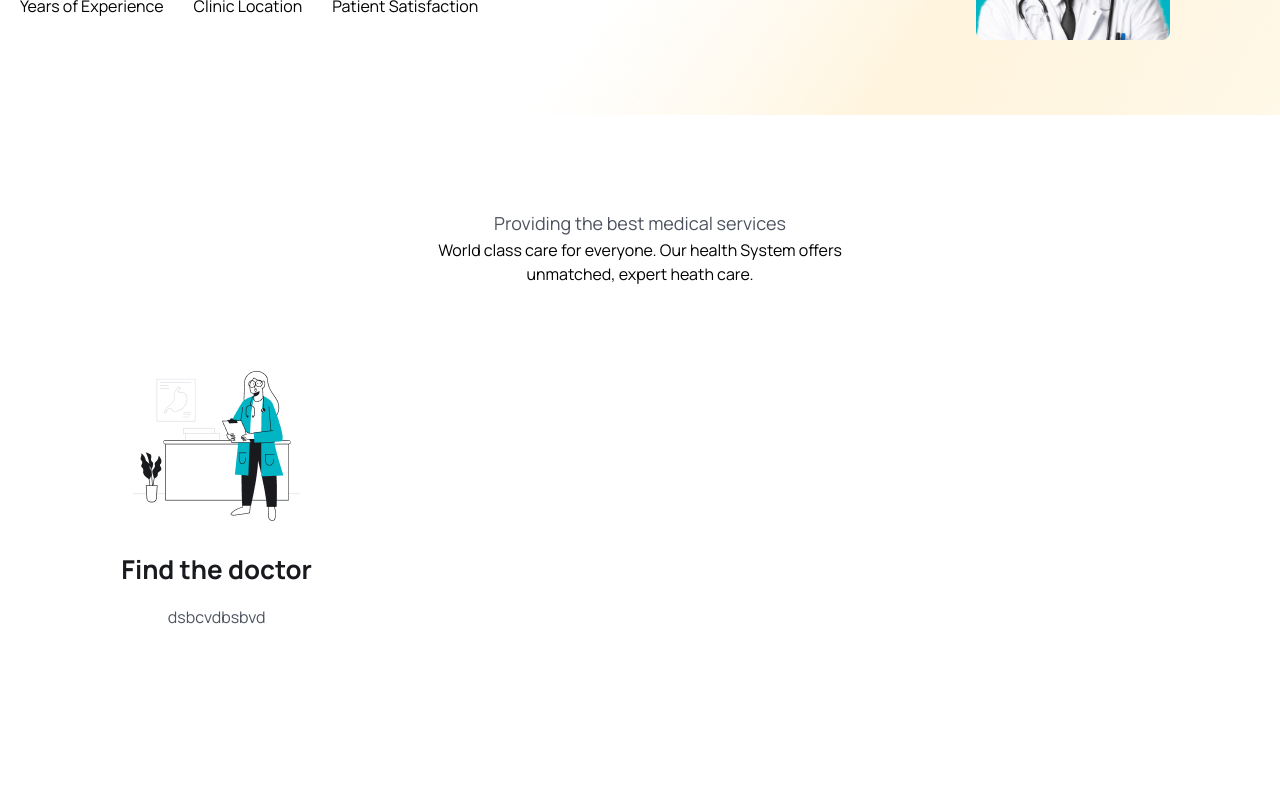
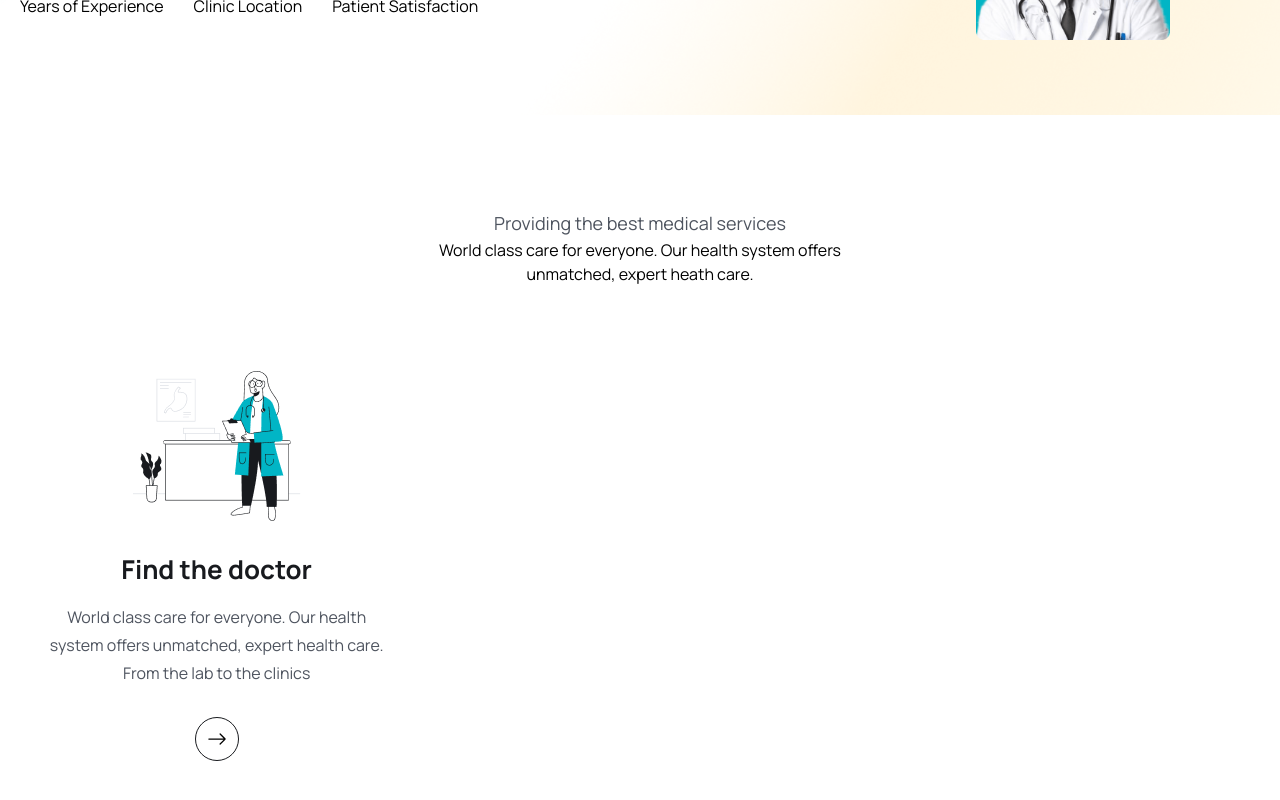
Before and after one commit to priyanshi-1316/MEDICARE-BOOKING, a React (Vite) app in the folder frontend/: page / in a window 1280 px wide. Shown: the part 568-1368 px from the top of the page. Before the commit the page ends 1304 px from the top, so only its background shows below. Built offline with nearby package versions, Linux system fonts and the light colour scheme.

Commit message:
#added an arrow

```diff
--- a/frontend/index.html
+++ b/frontend/index.html
@@ -4,7 +4,7 @@
     <meta charset="UTF-8" />
     <link rel="icon" type="image/svg+xml" href="/vite.svg" />
     <meta name="viewport" content="width=device-width, initial-scale=1.0" />
-    <title>giraffe and panda</title>
+    <title>MEDICARE</title>
   </head>
   <body>
     <div id="root"></div>
--- a/frontend/src/pages/Home.jsx
+++ b/frontend/src/pages/Home.jsx
@@ -4,7 +4,8 @@
 import heroImg02 from "../assets/images/hero-img02.png";
 import heroImg03 from "../assets/images/hero-img03.png";
 import icon01 from "../assets/images/icon01.png";
-
+import { Link } from 'react-router-dom';
+import { BsArrowRight, } from'react-icons/bs'
 
 const Home = () => {
   return (
@@ -87,7 +88,7 @@
         <h2 className="heading text-center">
           Providing the best medical services
         </h2>
-        <p className='text__para text-center'>World class care for everyone. Our health System offers unmatched, expert heath care.</p>
+        <p className='text__para text-center'>World class care for everyone. Our health system offers unmatched, expert heath care.</p>
       </div>
 
     <div className="grid grid-cols-1 md:grid-cols-2 lg:grid-cols-3 gap-5 lg:gap-[30px] mt-[30px] lg:mt-[55px]">
@@ -101,8 +102,12 @@
             Find the doctor
           </h2>
         <p className='text-[16px] leading-7 text-textColor font-[400] mt-4 text-center'>
-          dsbcvdbsbvd
+          World class care for everyone. Our health system offers unmatched, expert health care. From the lab to the clinics
         </p>
+
+        <Link to='/doctors' className= "w-[44px] h-[44px] rounded-full border border-solid border-[#181A1E] mt-[30px] mx-auto flex items-center justify-center group hover:bg-primaryColor hover:border-none">
+          <BsArrowRight className="group-hover:text-white w-6 h-5" />
+        </Link>
 
 
         </div>
```
Also changed, not shown: 1 other file (tests, documents, lock files or other folders).
